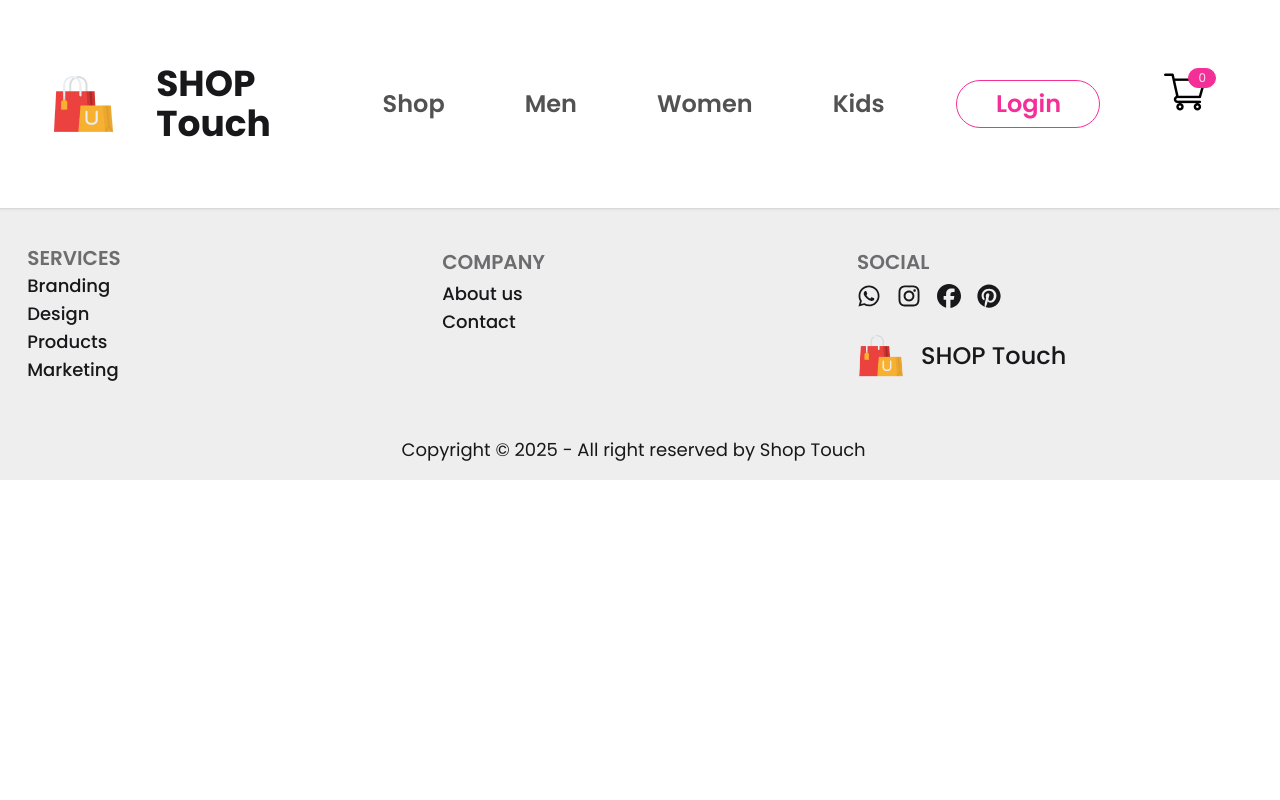
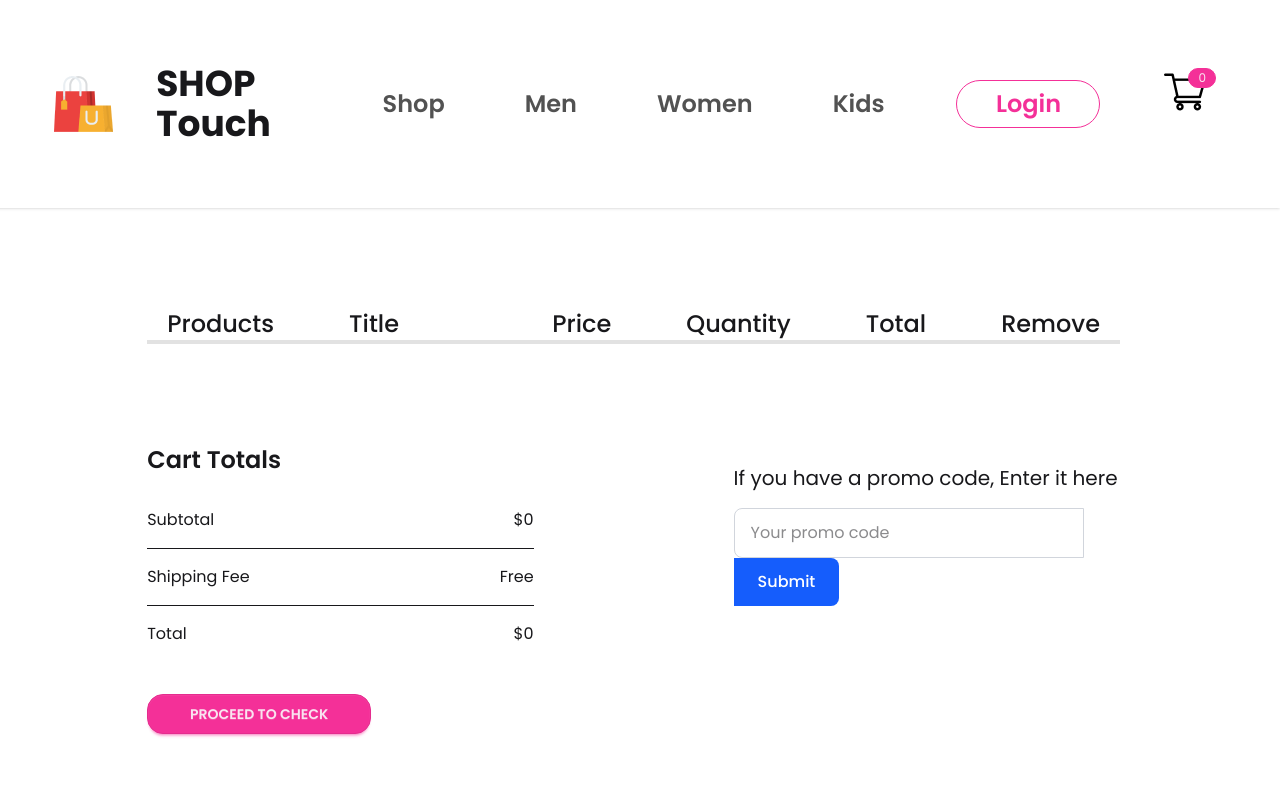
Before and after one commit to salman60mahmud/shop_touch, a React (Vite) app: page /cart in a window 1280 px wide. Shown: the top 800 px of the page. Built offline with nearby package versions, Linux system fonts and the light colour scheme.

Commit message:
cart part

```diff
--- /dev/null
+++ b/src/Components/CartItems.jsx
@@ -0,0 +1,87 @@
+import { useContext } from "react";
+import { OurContext } from "../Context/ContextProvider";
+import { CiSquareRemove } from "react-icons/ci";
+
+
+
+const CartItems = () => {
+    const { allProduct, cartItems, removeFromCart, loading } = useContext(OurContext);
+
+    if (loading) return <div>Loading products...</div>;
+
+    return (
+        <div className="my-25 mx-40">
+            <div className="grid grid-cols-[2fr_3fr_1fr_1fr_1fr_1fr] items-center gap-[75px] text-2xl font-medium px-5 py-0">
+                <p>Products</p>
+                <p>Title</p>
+                <p>Price</p>
+                <p>Quantity</p>
+                <p>Total</p>
+                <p>Remove</p>
+            </div>
+            <hr className="h-1 bg-[#e2e2e2] border-0" />
+
+            {allProduct?.length > 0 ? (
+                allProduct.map(allProduct => (
+                    cartItems[allProduct.id] > 0 ? (
+                        <>
+                            <div className="grid grid-cols-[2fr_3fr_1fr_1fr_1fr_1fr] items-center gap-[75px] text-xl px-5 py-0 my-3">
+                                <img className="h-26 w-auto" src={allProduct.image} alt={allProduct.name} />
+                                <p>{allProduct.name}</p>
+                                <p className="ml-2">${allProduct.new_price}</p>
+                                <button className="btn rounded-xl w-16 ml-5">{cartItems[allProduct.id]}</button>
+                                <p className="ml-2">${allProduct.new_price * cartItems[allProduct.id]}</p>
+                                <CiSquareRemove className="text-4xl cursor-pointer ml-8" onClick={() => { removeFromCart(allProduct.id) }} />
+                            </div>
+                            <hr />
+                        </>
+                    ) : null
+                ))
+
+            ) : (
+                <p>No product found</p>
+            )}
+
+            <section className=" flex my-25">
+                <div className="flex flex-1 flex-col mr-50 gap-4">
+                    <h1 className="text-2xl font-semibold">Cart Totals</h1>
+                    <div>
+                        <div className="flex justify-between py-4">
+                            <p>Subtotal</p>
+                            <p>${0}</p>
+                        </div>
+                        <hr />
+                        <div className="flex justify-between py-4">
+                            <p>Shipping Fee</p>
+                            <p>Free</p>
+                        </div>
+                        <hr />
+                        <div className="flex justify-between py-4">
+                            <h3>Total</h3>
+                            <h3>${0}</h3>
+                        </div>
+                    </div>
+                    <button className="btn btn-secondary hover:bg-secondary-content hover:text-secondary w-36 sm:w-56 rounded-xl md:rounded-2xl mt-2 sm:mt-4">PROCEED TO CHECK</button>
+                </div>
+                <div className="flex-1 mt-5">
+                    <p className="text-xl">If you have a promo code, Enter it here</p>
+                    <div className="mt-4">
+                        <input
+                            type="text"
+                            placeholder="Your promo code"
+                            class="flex-grow px-4 py-3 border border-gray-300 rounded-l-lg focus:outline-none focus:ring-2 focus:ring-blue-500 focus:border-transparent"
+                        />
+                            <button
+                                class="bg-blue-600 hover:bg-blue-700 text-white font-medium px-6 py-3 rounded-r-lg transition duration-200 cursor-pointer"
+                            >
+                                Submit
+                            </button>
+                    </div>
+                </div>
+            </section>
+
+        </div>
+    );
+};
+
+export default CartItems;
--- a/src/Components/ProductDisplay.jsx
+++ b/src/Components/ProductDisplay.jsx
@@ -5,7 +5,9 @@ import { OurContext } from "../Context/ContextProvider";
 
 const ProductDisplay = (props) => {
     const { products } = props;
-    const { addToCart } = useContext(OurContext);
+    const { addToCart, loading } = useContext(OurContext);
+
+    if (loading) return <div>Loading products...</div>;
 
     return (
         <div className="flex flex-col lg:flex-row mx-4 sm:mx-8 md:mx-16 lg:mx-30 my-6 sm:my-9 gap-6">
--- a/src/Pages/Cart.jsx
+++ b/src/Pages/Cart.jsx
@@ -1,9 +1,10 @@
+import CartItems from "../Components/CartItems";
 
 
 const Cart = () => {
     return (
         <div>
-
+            <CartItems/>
         </div>
     );
 };
```
Also changed, not shown: src/Components/NewCollections.jsx (line endings or trailing spaces).
